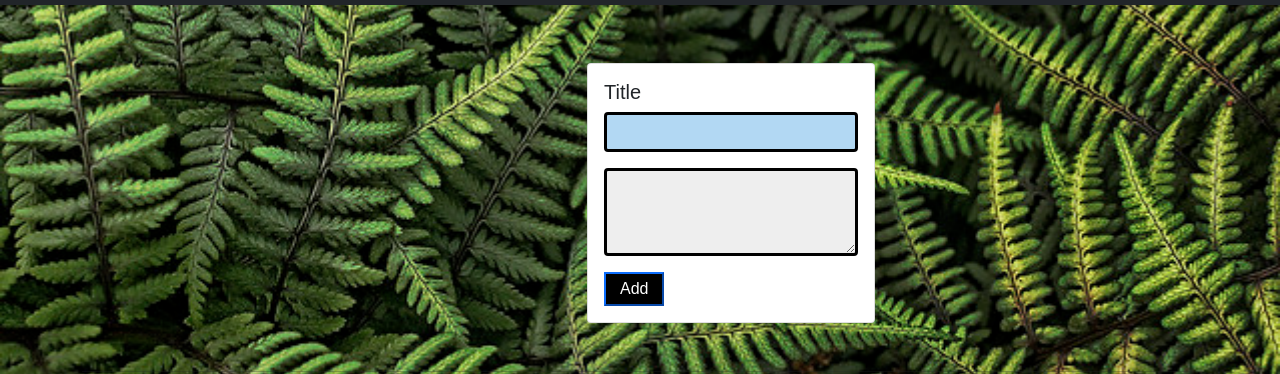
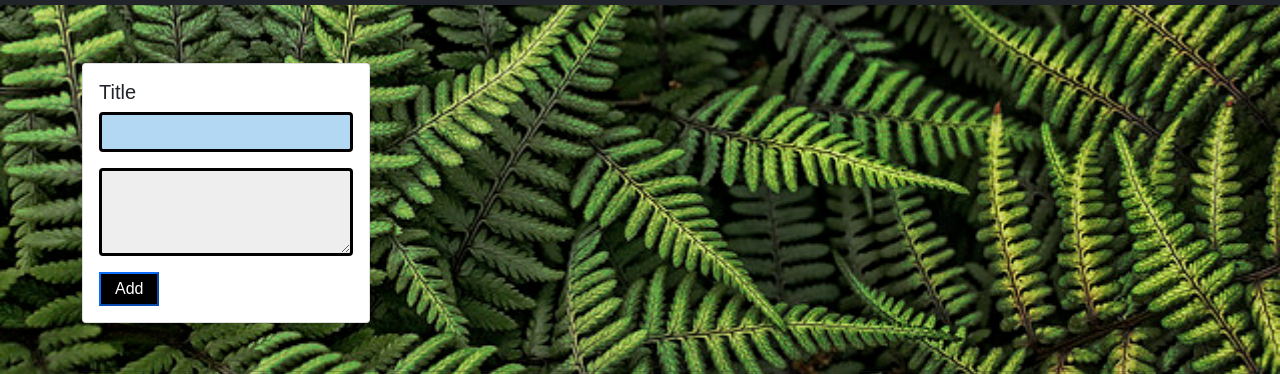
Before and after one commit to AniketKshirsagar21/Codestuff, a plain HTML site: page index.html in a window 1280 px wide. Shown: the part 51-425 px from the top of the page. Drawn offline with nearby package versions, Linux system fonts and the light colour scheme.

Commit message:
index,html updated

```diff
--- a/index.html
+++ b/index.html
@@ -66,7 +66,7 @@
 
         <div class="container" style="  align-items: center;">
 
-            <div class="mainCard" style="padding: 0px 505px;  width: auto;">
+            <div class="mainCard" style=" width: auto;">
                 <div class="card my-5 mx-20 main-card" style="width: 18rem;">
 
                     <div class="card-body ">
```
